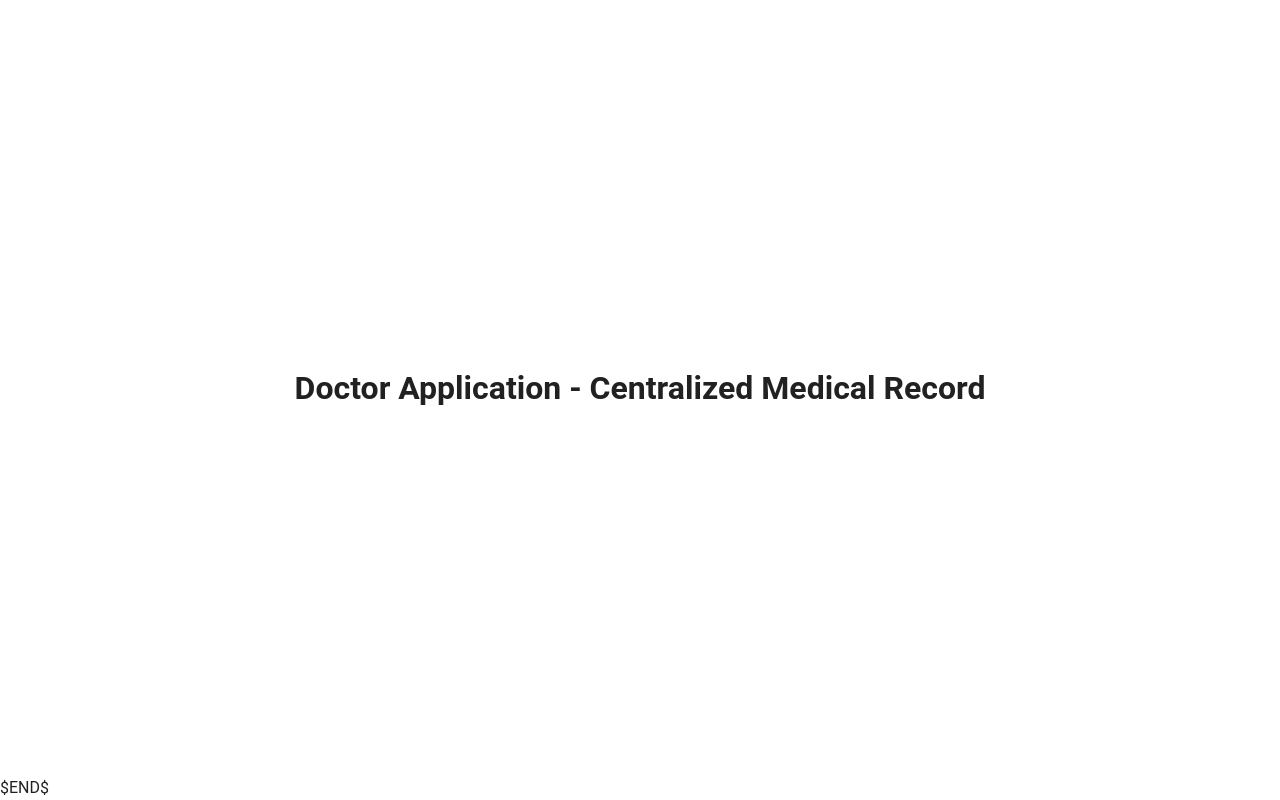
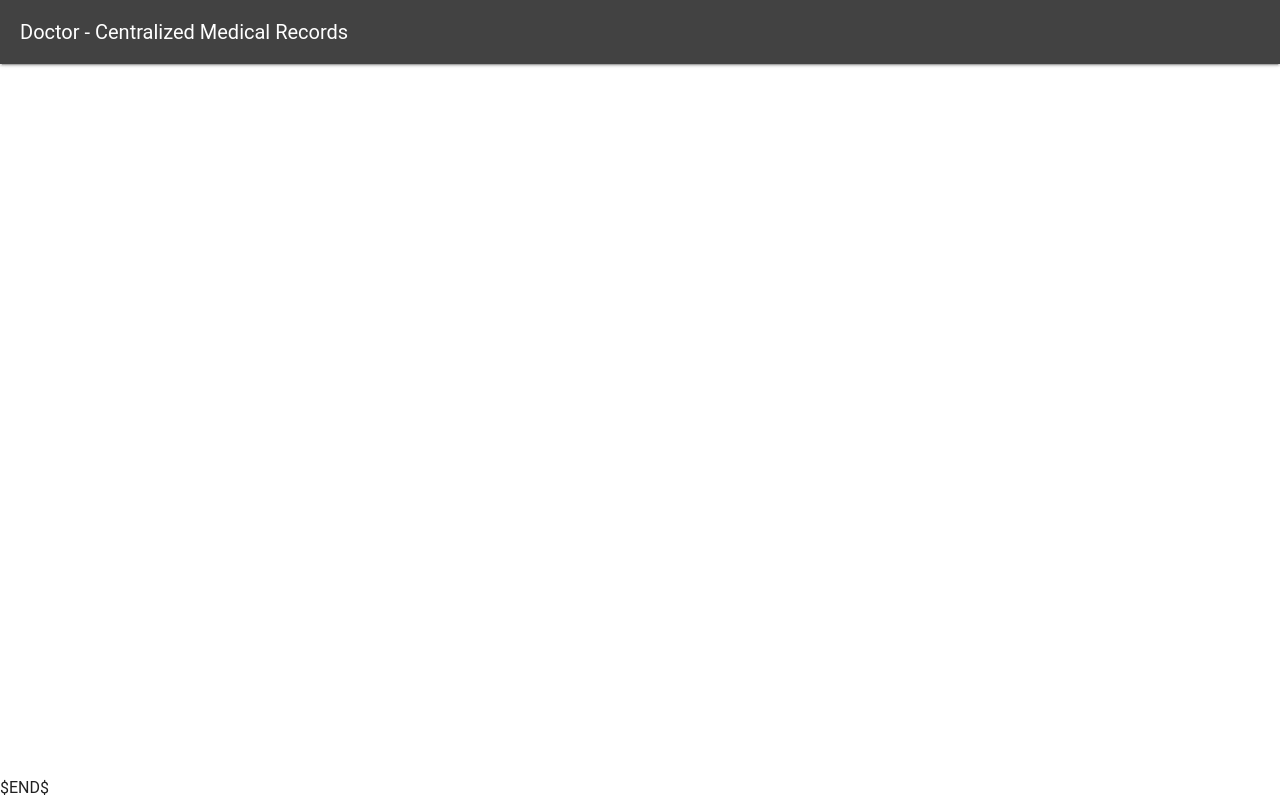
Before and after one commit to CyberFery/med, a Vue app in the folder frontend/: page / in a window 1280 px wide. Built offline with nearby package versions, Linux system fonts and the light colour scheme.

Commit message:
Add AppBar component

```diff
--- a/frontend/src/components/AppBar.vue
+++ b/frontend/src/components/AppBar.vue
@@ -1,15 +1,11 @@
+<script setup lang="ts">
+</script>
+
 <template>
-  <v-container class="fill-height">
-    <v-responsive class="align-center text-center fill-height">
-      <h1>Doctor Application - Centralized Medical Record</h1>
-      <v-row class="d-flex align-center justify-center">
-        <v-col cols="auto">
-        </v-col>
-      </v-row>
-    </v-responsive>
-  </v-container>
+  <v-app-bar class="bg-grey-darken-3" :elevation="2">
+    <v-app-bar-title>Doctor - Centralized Medical Records</v-app-bar-title>
+  </v-app-bar>
 </template>
 
-<script setup lang="ts">
-//
-</script>
+<style scoped>
+</style>
```
